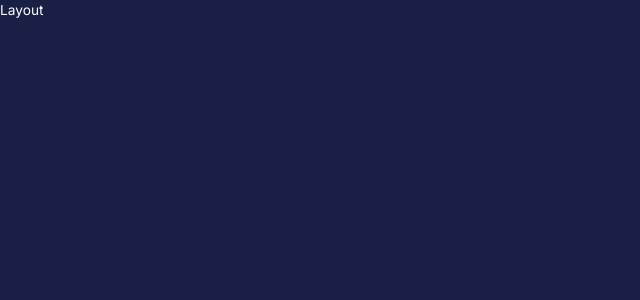
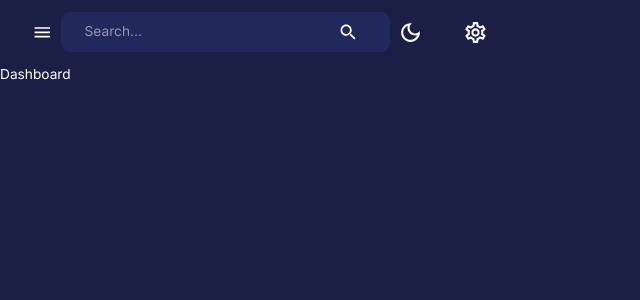
Before and after one commit to greyyT/mern-stack-dashboard, a React (Vite) app in the folder client/: page /dashboard in a window 1280 px wide. Shown: the top 300 px of the page, without its empty margins (0-640 px from the left). Built offline with nearby package versions, Linux system fonts and the light colour scheme.

Commit message:
feat(client): Create App Navbar

```diff
--- /dev/null
+++ b/client/src/components/navbar/index.tsx
@@ -0,0 +1,25 @@
+import { AppBar, Toolbar, useTheme } from '@mui/material';
+
+import LeftSide from './left-side';
+import RightSide from './right-side';
+
+const Navbar = () => {
+  const theme = useTheme();
+
+  return (
+    <AppBar
+      sx={{
+        position: 'static',
+        background: 'none',
+        boxShadow: 'none',
+      }}
+    >
+      <Toolbar sx={{ justifyContent: 'space-between' }}>
+        <LeftSide theme={theme} />
+        <RightSide theme={theme} />
+      </Toolbar>
+    </AppBar>
+  );
+};
+
+export default Navbar;
--- /dev/null
+++ b/client/src/components/navbar/left-side.tsx
@@ -0,0 +1,21 @@
+import { IconButton, InputBase } from '@mui/material';
+import FlexBetween from '../flex-between';
+import { Menu, Search } from '@mui/icons-material';
+
+const LeftSide = ({ theme }: { theme: any }) => {
+  return (
+    <FlexBetween>
+      <IconButton onClick={() => console.log('openSidebar')}>
+        <Menu />
+      </IconButton>
+      <FlexBetween bgcolor={theme.palette.background.alt} borderRadius="9px" gap="3rem" p="0.1rem 1.5rem">
+        <InputBase placeholder="Search..." />
+        <IconButton>
+          <Search />
+        </IconButton>
+      </FlexBetween>
+    </FlexBetween>
+  );
+};
+
+export default LeftSide;
--- /dev/null
+++ b/client/src/components/navbar/right-side.tsx
@@ -0,0 +1,26 @@
+import { useDispatch } from 'react-redux';
+import FlexBetween from '../flex-between';
+import { IconButton, Theme } from '@mui/material';
+import { setMode } from '@/state';
+import { DarkModeOutlined, LightModeOutlined, SettingsOutlined } from '@mui/icons-material';
+
+const RightSide = ({ theme }: { theme: Theme }) => {
+  const dispatch = useDispatch();
+
+  return (
+    <FlexBetween gap="1.5rem">
+      <IconButton onClick={() => dispatch(setMode())}>
+        {theme.palette.mode === 'dark' ? (
+          <DarkModeOutlined sx={{ fontSize: '25px' }} />
+        ) : (
+          <LightModeOutlined sx={{ fontSize: '25px' }} />
+        )}
+      </IconButton>
+      <IconButton>
+        <SettingsOutlined sx={{ fontSize: '25px' }} />
+      </IconButton>
+    </FlexBetween>
+  );
+};
+
+export default RightSide;
--- a/client/src/layouts/main-layout/index.tsx
+++ b/client/src/layouts/main-layout/index.tsx
@@ -1,5 +1,20 @@
+import { useState } from 'react';
+import { Box, useMediaQuery } from '@mui/material';
+import { Outlet } from 'react-router-dom';
+import { UseSelector } from 'react-redux';
+import Navbar from '@/components/navbar';
+
 const Layout = () => {
-  return <div className="">Layout</div>;
+  const isNonMobile = useMediaQuery('(min-width: 600px)');
+
+  return (
+    <Box display={isNonMobile ? 'flex' : 'block'} width="100%" height="100%">
+      <Box>
+        <Navbar />
+        <Outlet />
+      </Box>
+    </Box>
+  );
 };
 
 export default Layout;
```
